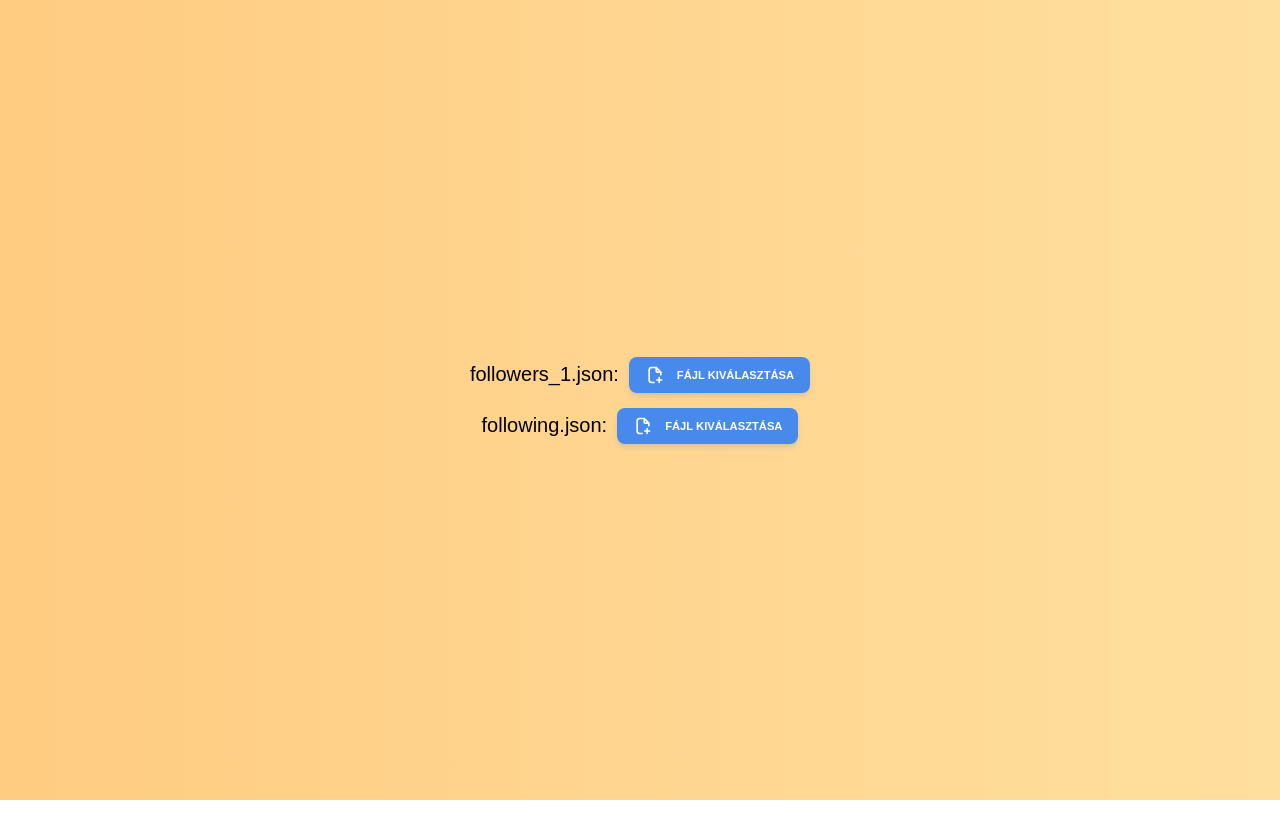
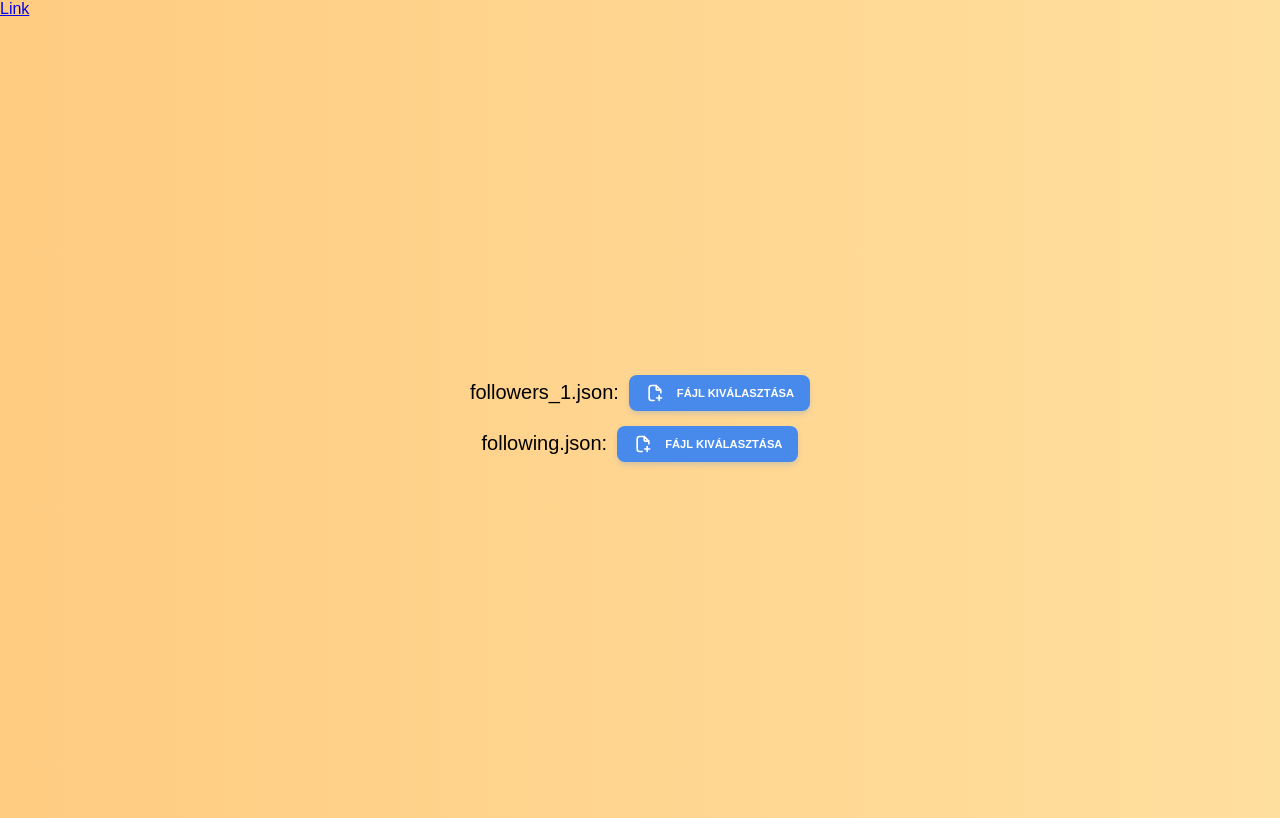
Before and after one commit to Leviahegyrol9/Insta, a plain HTML site: page index.html in a window 1280 px wide. Drawn offline with Linux system fonts and the light colour scheme.

Commit message:
Add link to Instagram accounts center

```diff
--- a/index.html
+++ b/index.html
@@ -10,7 +10,7 @@
 <body>
     <input type="file" id="followers" hidden accept=".json">
     <input type="file" id="following" hidden accept=".json">
-
+<a href="https://accountscenter.instagram.com/info_and_permissions/dyi/?show_frameless=1">Link</a>
     <div class="container">
     <div class="row">
         <span>followers_1.json:</span>
```
